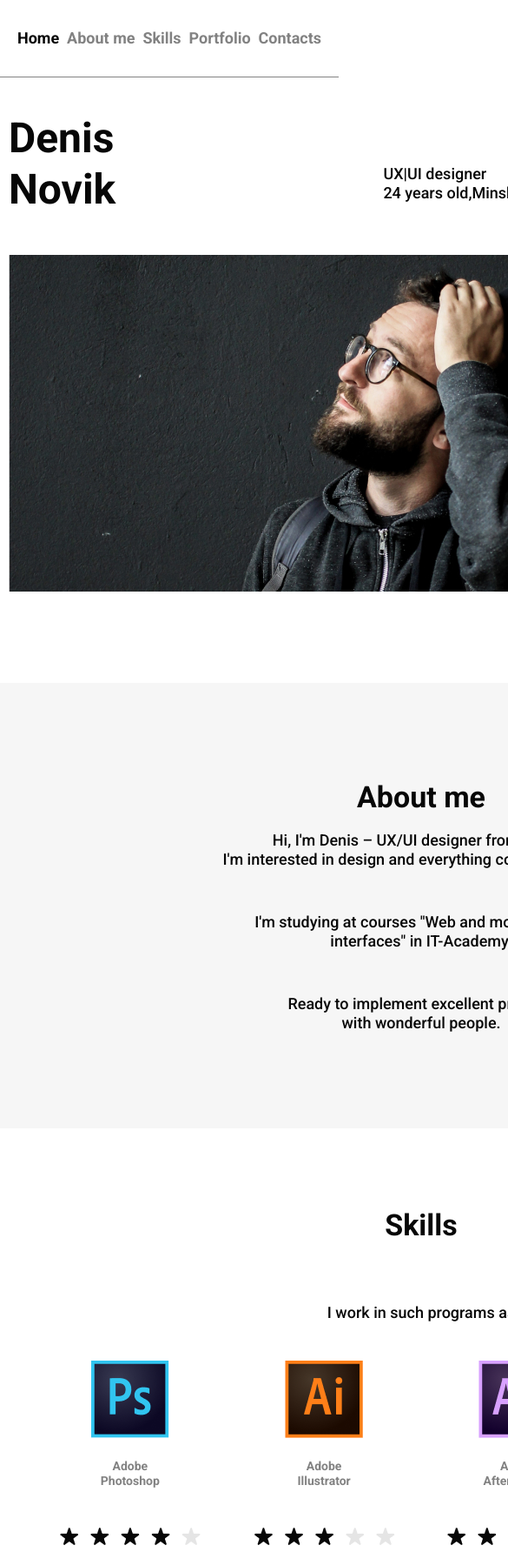
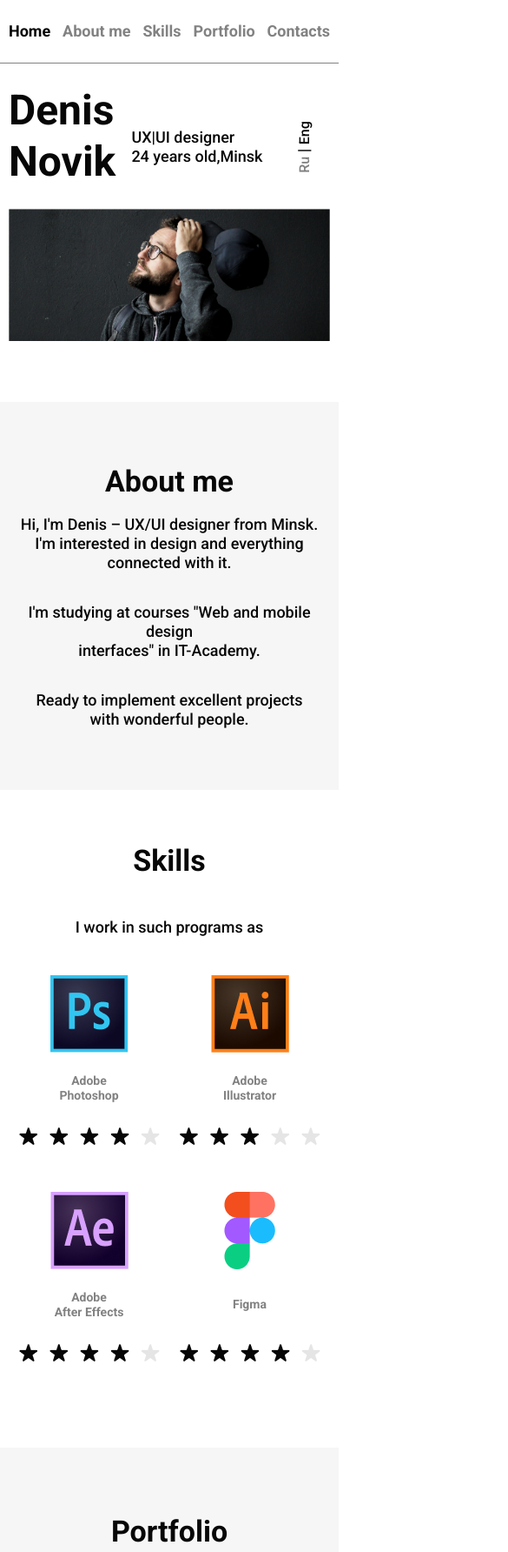
Before and after one commit to alex-beketov/porfolio-landing-page, a website: page app/index.html in a window 390 px wide. Shown: the top 1784 px of the page at 87% size, 585 px wide, since content can reach past the window. Drawn offline with Linux system fonts and the light colour scheme; files that its build step writes are made by us from their sources.

Commit message:
added adaptive 768

```diff
--- a/app/index.html
+++ b/app/index.html
@@ -3,7 +3,7 @@
 <head>
    <meta charset="UTF-8">
    <meta http-equiv="X-UA-Compatible" content="IE=edge">
-   <meta name="viewport" content="width=950">
+   <meta name="viewport" content="width=device-width">
    <link rel="preconnect" href="https://fonts.googleapis.com">
    <link rel="preconnect" href="https://fonts.gstatic.com" crossorigin>
    <link href="https://fonts.googleapis.com/css2?family=Roboto:wght@500;700&display=swap" rel="stylesheet">
@@ -12,7 +12,7 @@
    </head>
 <body>
    <header class="header">
-      <div class="header__container container">
+      <div class="container header__container">
             <nav class="header__nav">
                <ul>
                   <li class="header__link header__link_active">
--- /dev/null
+++ b/app/scss/adaptive.scss
@@ -0,0 +1,73 @@
+@media(max-width: 768px) {
+   .container{
+      max-width: none;
+   }
+
+   .header__container{
+      padding: 25px 10px;
+   }
+
+   .main{
+      padding-top: 72px;
+   }
+
+   .person{
+      padding:25px 0 70px 0;
+
+      &__name{
+         padding: 0 0 25px 0;
+      }
+   }
+
+   .about{
+      padding:70px 0 70px 0;
+
+      p{
+         margin-bottom: 35px;
+      }
+   }
+
+   .skills{
+      padding: 60px 0 45px 0;
+
+      &__title{
+         margin-bottom: 45px;
+      }
+
+      &__card{
+         flex-basis: 50%;
+         margin-bottom: 50px;
+
+         & .skills__stars{
+            margin-top: 25px;
+         }
+      }
+   }
+
+   .portfolio{
+      padding: 75px 0;
+
+      &__exaple{
+         margin-bottom: 80px;
+
+         img{
+            border: 4px red;
+         }
+      }
+   }
+
+   .contacts{
+      padding: 70px 0 60px 0;
+
+      &__text{
+         margin-bottom: 55px;
+      }
+   }
+}
+
+@media(max-width: 480px) {
+}
+
+@media(max-width: 320px) {
+
+}
--- a/app/scss/style.scss
+++ b/app/scss/style.scss
@@ -41,13 +41,14 @@ $black:#070707;
 body{
 	font-family: 'Roboto', sans-serif;
 	font-size:18px;
-	min-width: 970px ;
+	height: auto;
+	position: relative;
 }
 
 .container{
+   max-width: 950px;
+	margin: 0 auto;
 	padding: 0 10px;
-   max-width: 970px;
-	margin: 0 auto;
 }
 
 .header{
@@ -59,15 +60,17 @@ body{
 
 	&__container{
 		border-bottom: 1px solid #828282;
-		padding:33px 20px;
+		// padding:33px 0 33px 0 ;
 		// margin-bottom: 3px;
+		padding-top: 33px;
+		padding-bottom: 33px;
 	}
 
 	ul{
 		display:flex;
 		justify-content: space-between;
+		align-items: center;
 		flex: 0 0 20%;
-		align-items: center;
 	}
 
 	&__link{
@@ -188,6 +191,7 @@ body{
 		display: flex;
 		align-items: stretch;
 		justify-content: space-evenly;
+		flex-wrap: wrap;
 		flex: 0 0 25%;
 		margin: 44px 0 0 0;
 	}
@@ -240,6 +244,7 @@ body{
 		img{
 			display: block;
 			margin-bottom: 45px;
+			max-width: 100%;
 		}
 	}
 
@@ -249,6 +254,10 @@ body{
 }
 
 .contacts {
+	position: relative;
+	left: 0;
+	bottom: 0;
+	width: 100%;
 	padding: 115px 0 80px 0;
 	text-align: center;
 
@@ -295,3 +304,6 @@ body{
 		margin-bottom: 20px;
 	}
 }
+
+
+@import "adaptive.scss";
```
Also changed, not shown: app/css/style.min.css.
